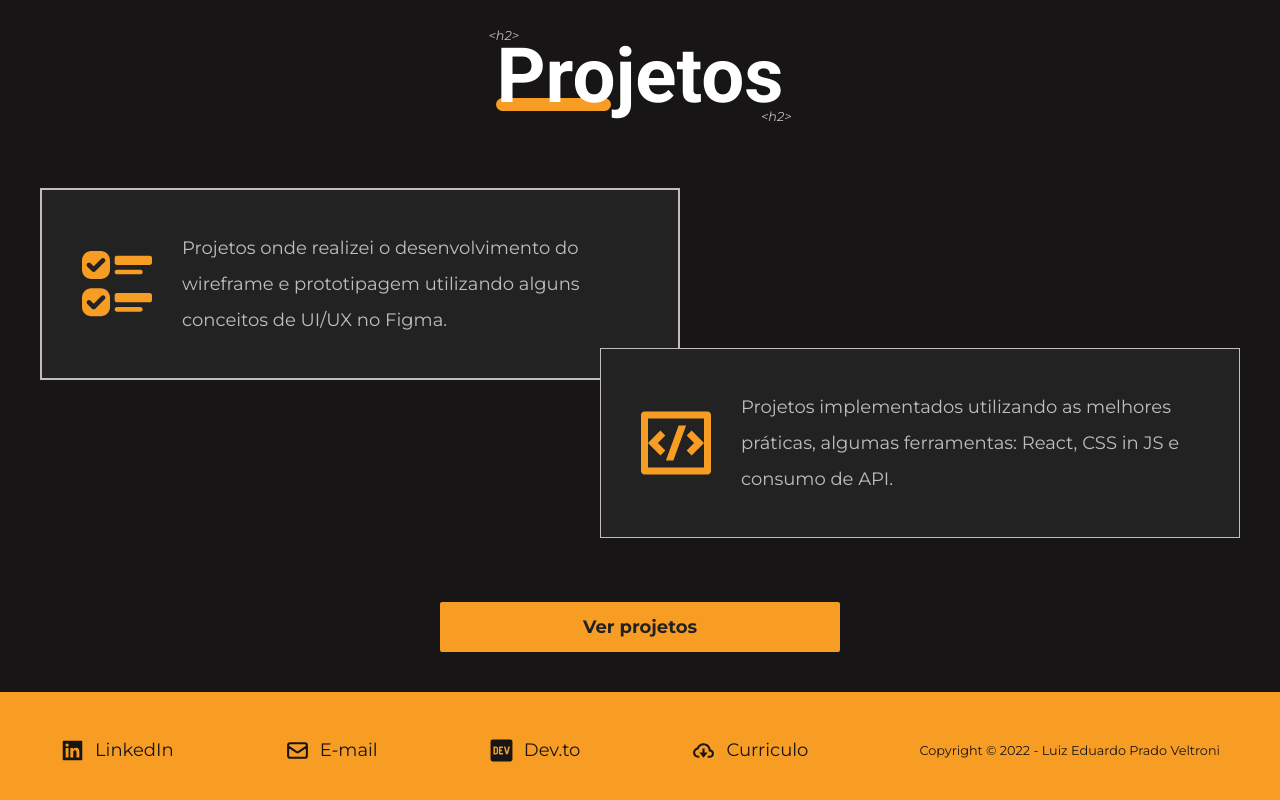
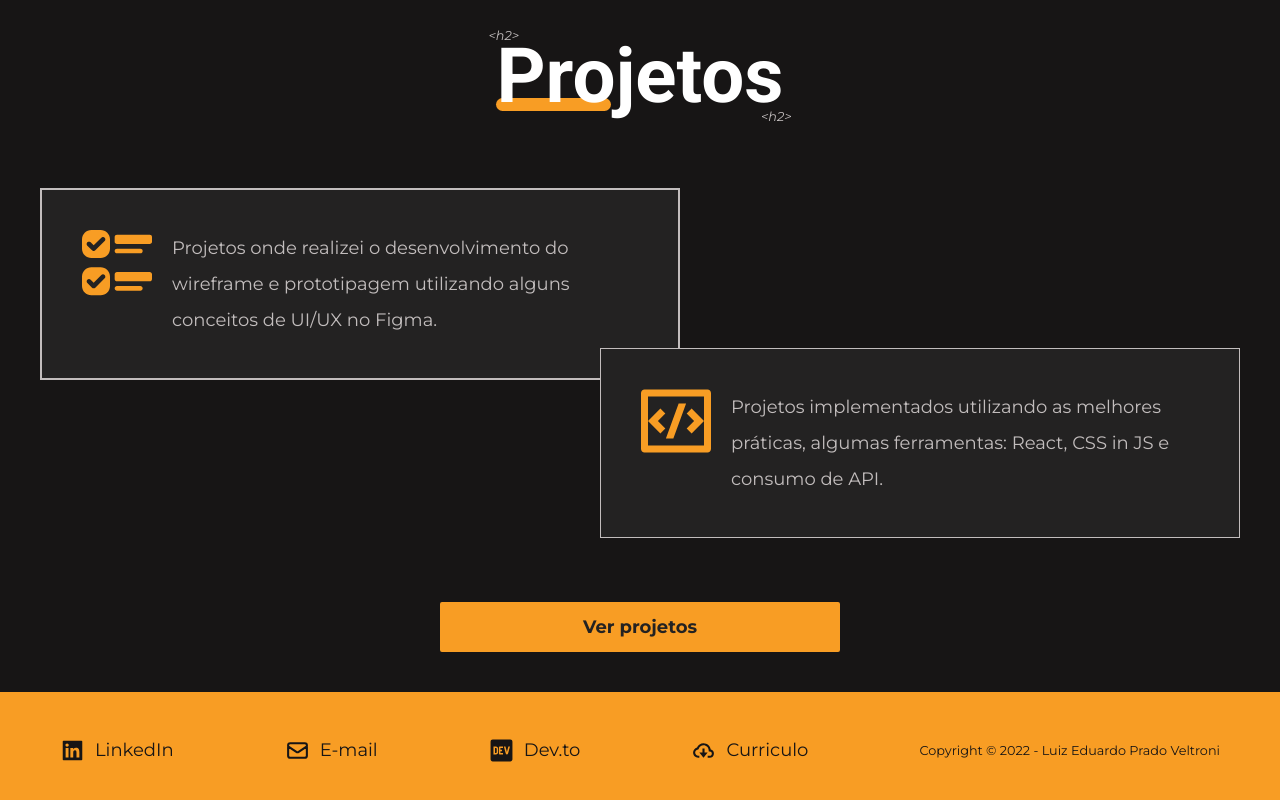
Before and after one commit to EduardooPV/portfolio, a Next.js app: page / in a window 1280 px wide. Shown: the part 2188-2988 px from the top of the page. Built offline with nearby package versions, Linux system fonts and the light colour scheme.

Commit message:
styles: fix session projects

```diff
--- a/src/components/Projects/styles.ts
+++ b/src/components/Projects/styles.ts
@@ -40,11 +40,11 @@ export const Content = styled.div`
 
 export const CardUIUX = styled.div`
   max-width: 640px;
-  padding: 30px;
+  padding: 20px;
 
   display: flex;
   flex-direction: column;
-  gap: 30px;
+  gap: 20px;
 
   background: ${(props) => props.theme.colors.backgroundCards};
   border: 2px solid ${c.neutral200};
@@ -64,23 +64,13 @@ export const CardUIUX = styled.div`
   }
 
   > div {
-    width: fit-content;
-    display: flex;
-    flex-direction: column;
-    justify-content: center;
-    gap: 0px;
-
     svg {
-      max-width: 40px;
+      max-width: 60px;
       margin: 0 auto;
 
       @media (min-width: 768px) {
         max-width: 70px;
       }
-    }
-
-    @media (min-width: 768px) {
-      gap: 30px;
     }
   }
 
@@ -98,11 +88,11 @@ export const CardUIUX = styled.div`
 
 export const CardDev = styled.div`
   max-width: 640px;
-  padding: 30px;
+  padding: 20px;
 
   display: flex;
   flex-direction: column;
-  gap: 30px;
+  gap: 20px;
 
   background: ${(props) => props.theme.colors.backgroundCards};
   border: 1px solid ${c.neutral200};
@@ -122,23 +112,13 @@ export const CardDev = styled.div`
   }
 
   > div {
-    width: fit-content;
-    display: flex;
-    flex-direction: column;
-    justify-content: center;
-    gap: 0px;
-
     svg {
-      max-width: 40px;
+      max-width: 60px;
       margin: 0 auto;
 
       @media (min-width: 768px) {
         max-width: 70px;
       }
-    }
-
-    @media (min-width: 768px) {
-      gap: 30px;
     }
   }
 
--- a/src/components/Skills/styles.ts
+++ b/src/components/Skills/styles.ts
@@ -29,7 +29,7 @@ export const ContainerCard = styled.div`
   z-index: 9;
 
   > div {
-    width: 80%;
+    width: 90%;
 
     margin: 0 auto;
     padding: 2rem;
@@ -124,6 +124,6 @@ export const ModalHover = styled.div`
   }
 
   @media (min-width: 768px) {
-    width: 80%;
+    width: 90%;
   }
 `;
```
